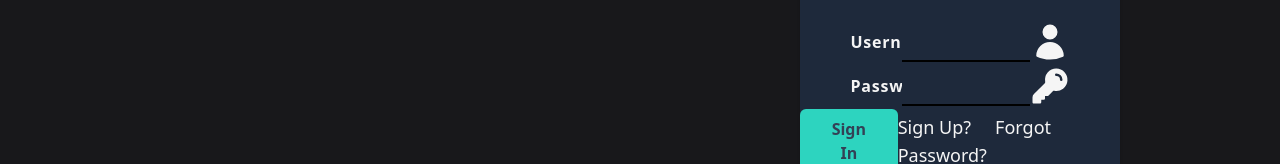
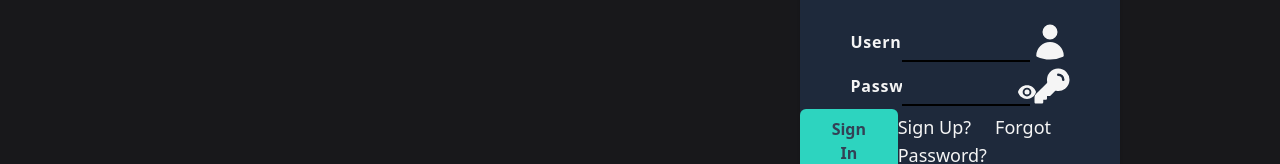
Before and after one commit to brayden-wong/SocialButterfly-v2, a React (Create React App) app in the folder client/: page / in a window 1280 px wide. Shown: the part 269-433 px from the top of the page. Built offline with nearby package versions, Linux system fonts and the light colour scheme; the HTML template or start-up script is replaced by a standard one.

Commit message:
added show password functionality on both sign up and sign in

```diff
--- a/client/src/components/login/Login.tsx
+++ b/client/src/components/login/Login.tsx
@@ -1,6 +1,6 @@
 import React, { useState, useContext } from "react";
 import { useNavigate } from 'react-router-dom';
-import { UserIcon, KeyIcon } from '@heroicons/react/24/solid';
+import { UserIcon, KeyIcon, EyeIcon, EyeSlashIcon } from '@heroicons/react/24/solid';
 import { LoginProps } from "./credentials.interface";
 import axios from "axios";
 import { User } from "../../interfaces/user";
@@ -10,7 +10,6 @@ export const Login = (props: LoginProps) => {
   const [email, setEmail] = useState('');
   const [password, setPassword] = useState('');
   const [viewPassword, setViewPassword] = useState<'text' | 'password'>('password');
-
   const navigate = useNavigate();
 
   const setBlank = () => {
@@ -18,11 +17,7 @@ export const Login = (props: LoginProps) => {
     setPassword('');
   }
 
-  const changeViewState = () => {
-    if(viewPassword === 'text')
-      setViewPassword('password');
-    setViewPassword('text');
-  }
+  const handleViewPassword = () => viewPassword === 'password' ? setViewPassword('text') : setViewPassword('password');
 
   const handleLogin = async () => {
     if (!email || !password) {
@@ -44,7 +39,6 @@ export const Login = (props: LoginProps) => {
     }
   }
 
-  //FIX USER LOGIN PAGE FORM THING
   return (
     <div className={`relative top-[15%] left-[25%] w-[25vw] h-[20vw] bg-slate-800 rounded-2xl shadow ${props.signup ?
       'translate-y-[100vw] duration-[800ms]' : 'translate-y-0 duration-[800ms]'}`}>
@@ -73,7 +67,9 @@ export const Login = (props: LoginProps) => {
               type={viewPassword} onChange={(e: React.ChangeEvent<HTMLInputElement>) => {
                 setPassword(e.target.value);
               }} />
-            <KeyIcon className='relative mx-0 right-0 w-10 text-white-milk' />
+            {viewPassword === 'password' ? <EyeIcon className='absolute w-5 pt-4 right-[6.5vw] text-white-milk cursor-pointer'
+              onClick={() => handleViewPassword()}/> : <EyeSlashIcon className='absolute w-5 pt-4 right-[6.5vw] text-white-milk cursor-pointer' onClick={() => handleViewPassword()} />}
+            <KeyIcon className='relative mx-0 right-[-2px] w-10 text-white-milk' />
           </div>
         </div>
         <div className='flex justify-evenly items-center'>
@@ -94,49 +90,5 @@ export const Login = (props: LoginProps) => {
         </div>
       </form>
     </div>
-    // <div className={`absolute top-[15%] left-[55%] w-[25vw] h-20] bg-slate-800 rounded-2xl shadow ${props.signup ?
-    //   'translate-y-[100vw] duration-[900ms]' : 'translate-y-0 duration-[900ms]'}`}>
-    //   <div className='flex items-center justify-center h-1/3'>
-    //     <h1 className='relative py-4 text-[2.5vw] text-white-milk'> Sign In</h1>
-    //   </div>
-    //   <form className='pb-4 relative w-full h-2/3 flex flex-col justify-around'>
-    //     <div className='flex items-center justify-center'>
-    //       <label className='w-[4vw] text-white-milk tracking-wdier text-md font-semibold'>
-    //         Username
-    //       </label>
-    //       <div className='flex'>
-    //         <input className='outline-none font-medium w-full text-gray-300'
-    //           type='text' onChange={(e: React.ChangeEvent<HTMLInputElement>) => setEmail(e.target.value)} />
-    //         <UserIcon className='w-10 right-0 text-white-milk' />
-    //       </div>
-    //     </div>
-    //     <div className='flex items-center justify-center'>
-    //       <div className='flex justify-center gap-[.5vw] items-center w-[45%]' >
-    //         <label className='w-[4vw] text-right text-gray-300 text-md tracking-wider font-semibold'>
-    //           First Name
-    //         </label>
-    //         <div className='flex'>
-    //           <input className='outline-none font-medium
-    //                 w-full text-gray-300' type='text' onChange={(e: React.ChangeEvent<HTMLInputElement>) => {
-    //               setEmail(e.target.value);
-    //             }} />
-    //           <UserIcon className='relative right-0 w-10 text-gray-300' />
-    //         </div>
-    //       </div>
-    //       <div className='flex justify-center gap-[.5vw] items-center w-[45%]' >
-    //         <label className='w-[4vw] text-right text-white-milk text-md tracking-wider font-semibold'>
-    //           Last Name
-    //         </label>
-    //         <div className='flex'>
-    //           <input className='outline-none font-medium
-    //                 w-full text-gray-300' type='text' onChange={(e: React.ChangeEvent<HTMLInputElement>) => {
-    //               setEmail(e.target.value);
-    //             }} />
-    //           <UserIcon className='relative right-0 w-10 text-white-milk' />
-    //         </div>
-    //       </div>
-    //     </div>
-    //   </form>
-    // </div>
   )
 }
--- a/client/src/components/login/Signup.tsx
+++ b/client/src/components/login/Signup.tsx
@@ -1,5 +1,5 @@
 import { useState } from "react";
-import { UserIcon, KeyIcon, EnvelopeIcon } from '@heroicons/react/24/solid';
+import { UserIcon, KeyIcon, EnvelopeIcon, EyeIcon, EyeSlashIcon } from '@heroicons/react/24/solid';
 import { SignupProps } from "./credentials.interface";
 import axios from 'axios';
 
@@ -8,7 +8,9 @@ export const Signup = (props: SignupProps) => {
   const [lastName, setLastName] = useState('');
   const [email, setEmail] = useState('');
   const [password, setPassword] = useState('');
-  const [viewPassword, setViewPassword] = useState<'text' | 'password'>('password');
+  const [viewPassword, setViewPassword] = useState<'password' | 'text'>('password');
+
+  const handleViewPassword = () => viewPassword === 'password' ? setViewPassword('text') : setViewPassword('password');
 
   const handleSignUp = () => {
 
@@ -57,7 +59,9 @@ export const Signup = (props: SignupProps) => {
                 type={viewPassword} onChange={(e: React.ChangeEvent<HTMLInputElement>) => {
                   setPassword(e.target.value);
                 }} />
-              <KeyIcon className='relative right-[-2px] w-10 text-white-milk' />
+              {viewPassword === 'password' ? <EyeIcon className='absolute  w-5 left-[13.5vw] pt-3.5 text-white-milk' onClick={() => handleViewPassword()} /> : <EyeSlashIcon className='absolute  w-5 left-[13.5vw] pt-3.5 text-white-milk' onClick={() => handleViewPassword()} />}
+              <KeyIcon className='relative right-[-2px] w-10 text-white-milk'
+              />
             </div>
           </div>
           <div className='flex justify-center gap-2 items-center w-full' >
```
